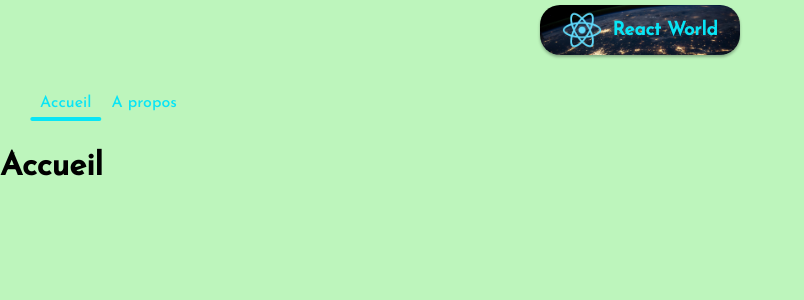
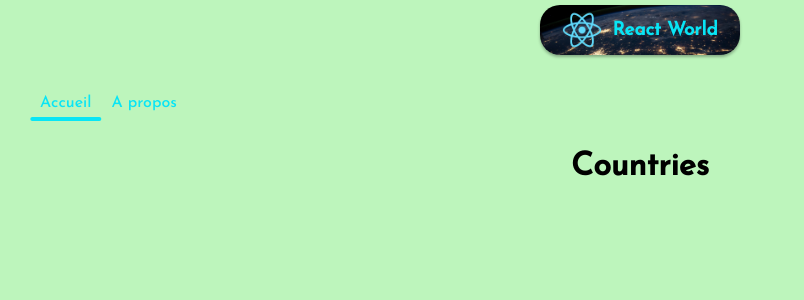
Before and after one commit to ixyhoo/React1, a React (Create React App) app in the folder cours-react-1/: page / in a window 1280 px wide. Shown: the top 300 px of the page, without its empty margins (0-804 px from the left). Built offline with nearby package versions, Linux system fonts and the light colour scheme; no server answers.

Commit message:
I done api contries

```diff
--- a/cours-react-1/package.json
+++ b/cours-react-1/package.json
@@ -6,6 +6,7 @@
     "@testing-library/jest-dom": "^5.17.0",
     "@testing-library/react": "^13.4.0",
     "@testing-library/user-event": "^13.5.0",
+    "axios": "^1.4.0",
     "react": "^18.2.0",
     "react-dom": "^18.2.0",
     "react-router-dom": "^6.15.0",
--- /dev/null
+++ b/cours-react-1/src/components/Countries.js
@@ -0,0 +1,16 @@
+import React, { useEffect } from 'react';
+import axios from 'axios';
+
+const Countries = () => {
+
+    useEffect(() => {
+        axios.get("https://restcountries.com/v3.1/all").then( (res) => console.log(res.data));
+    }, []);
+    return (
+        <div className='countries'>
+            <h1>Countries</h1>
+        </div>
+    );
+};
+
+export default Countries;
--- a/cours-react-1/src/pages/Home.js
+++ b/cours-react-1/src/pages/Home.js
@@ -1,13 +1,15 @@
 import React from "react";
 import Navigation from "../components/Navigation";
 import Logo from "../components/Logo";
+import Countries from "../components/Countries";
 
 const Home = () => {
     return (
       <div>
+
         <Logo />
         <Navigation />
-        <h1>Accueil</h1>
+        <Countries />
       </div>
     );
   };
```
Also changed, not shown: 1 other file (tests, documents, lock files or other folders).
